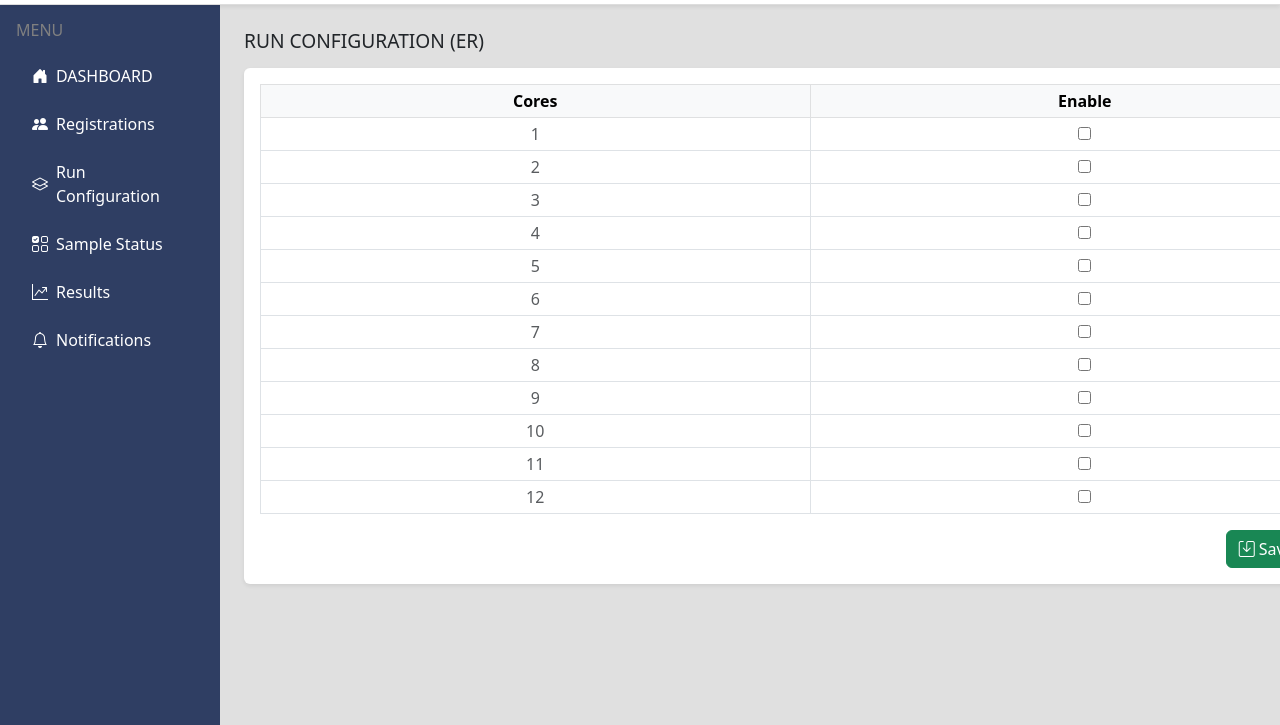
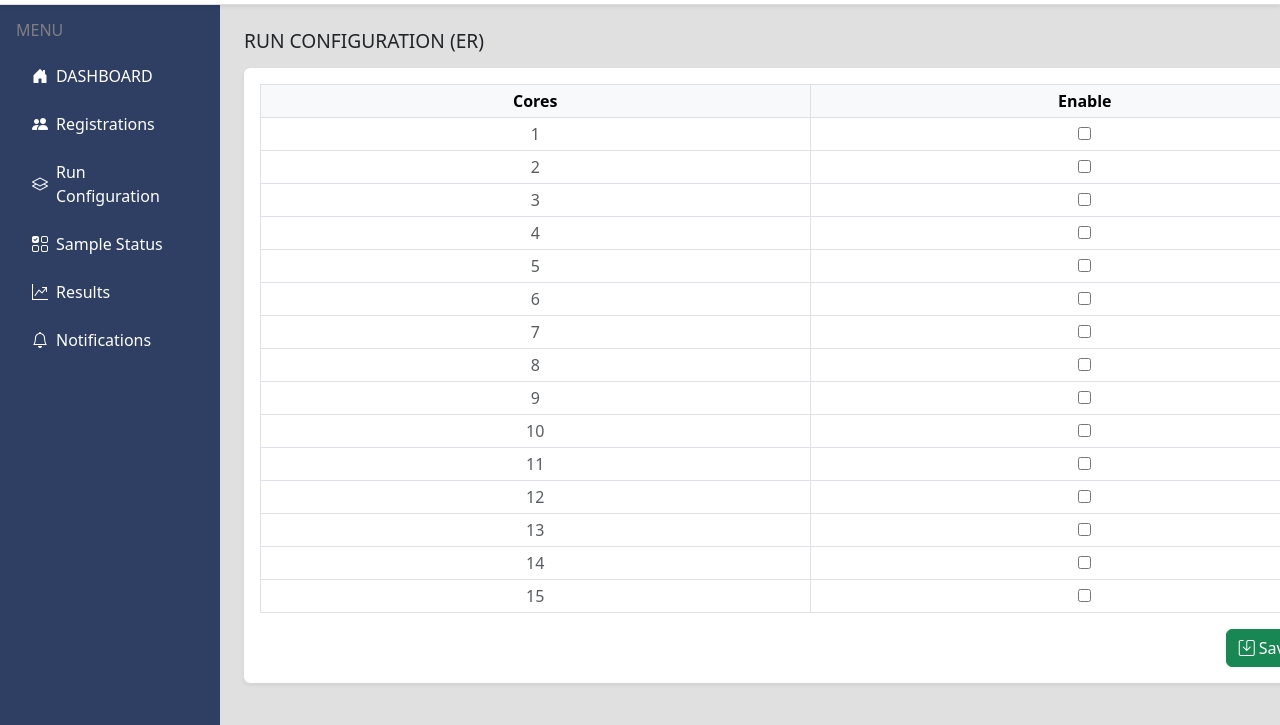
Before and after one commit to GauravS-1503/NCG-EQAS-admin-screen, a website: page er/index.html in a window 1280 px wide. Shown: the part 75-800 px from the top of the page. Drawn offline with nearby package versions, Linux system fonts and the light colour scheme.

Commit message:
Changes made 12-15 cores

```diff
--- a/er/index.html
+++ b/er/index.html
@@ -311,7 +311,7 @@ function buildMdsrTable() {
   if (!tb) return;
   tb.innerHTML = '';
 
-  for (let i = 1; i <= 12; i++) {
+  for (let i = 1; i <= 15; i++) {
     const tr = document.createElement('tr');
     tr.innerHTML = `
       <td class="text-muted text-center">${i}</td>
```
Also changed, not shown: her2/index.html (+1 -1 lines), lymphoma/index.html (+1 -1 lines), miscellaneous/index.html (+1 -1 lines), pr/index.html (+1 -1 lines).
